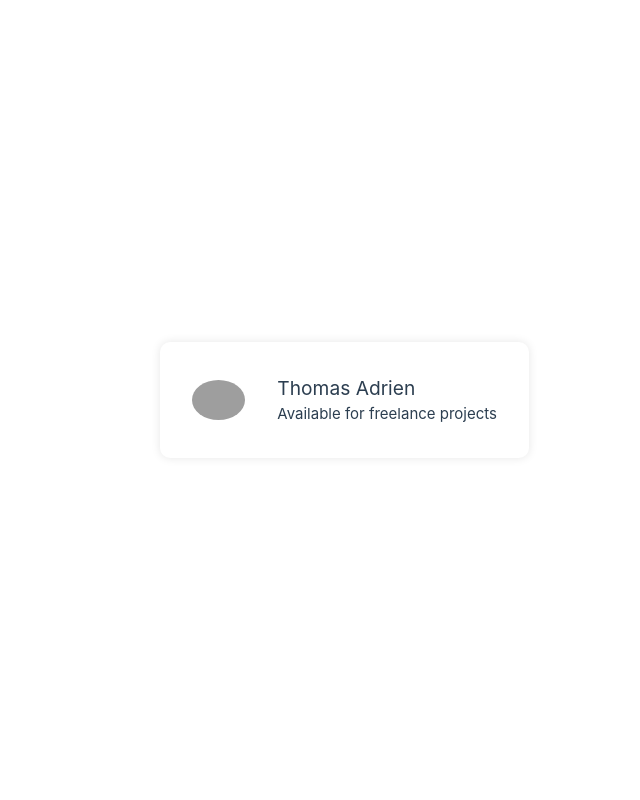
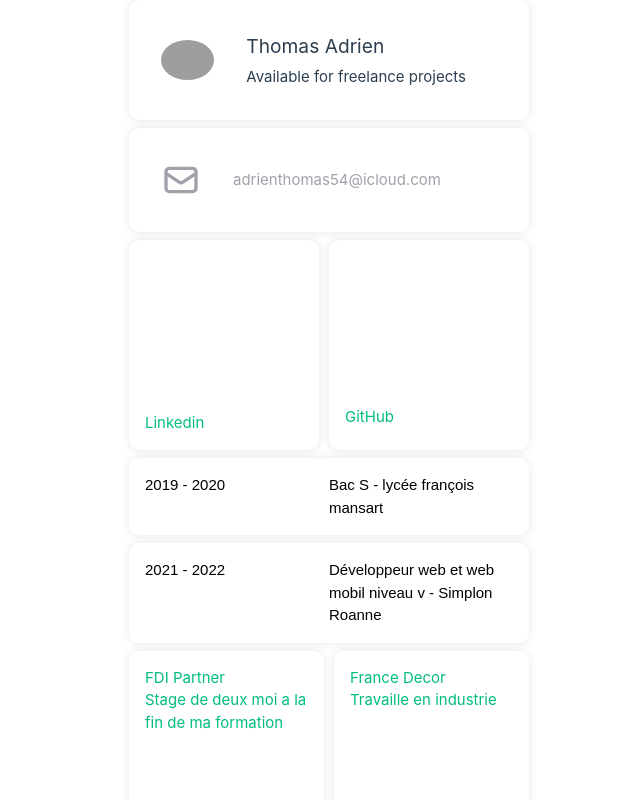
Before and after one commit to Les-Gros-Devs/portfolio-adrien-2023, a Vue app: page / in a window 1280 px wide. Shown: the top 800 px of the page, without its empty margins (111-751 px from the left). Built offline with nearby package versions, Linux system fonts and the light colour scheme; grey boxes are pictures that could not be loaded.

Commit message:
all the cards to place
no style

```diff
--- a/src/App.vue
+++ b/src/App.vue
@@ -1,12 +1,26 @@
 <template>
-    <Card />
+    <div style="height: 100%; max-width:400px;  overflow-x : visible;">
+        <Card />
+        <CardMail />
+        <CardDoubleSocial />
+        <CardSkill />
+        <CardExperience />
+        <CardMemoryGame />
+        <CardScreen />
+    </div>
 </template>
 
 <script>
 import {defineComponent} from "vue";
 import Card from "@/components/Card.vue";
+import CardMail from "./components/CardMail.vue";
+import CardDoubleSocial from "./components/CardDoubleSocial.vue";
+import CardSkill from "./components/CardSkill.vue";
+import CardExperience from "./components/CardExperience.vue";
+import CardMemoryGame from "./components/CardMemoryGame.vue";
+import CardScreen from "./components/CardScreen.vue";
 
 export default defineComponent({
-    components: {Card}
+    components: { Card, CardMail, CardDoubleSocial, CardSkill, CardExperience, CardMemoryGame, CardScreen },
 })
 </script>
--- a/src/assets/main.css
+++ b/src/assets/main.css
@@ -35,3 +35,58 @@ a,
     padding: 0 2rem;
   }
 }
+.card {
+  width: 100%;
+  height: 100%;
+  background-color: #fff;
+  border-radius: 10px;
+  box-shadow: 0 0 10px rgba(0, 0, 0, 0.1);
+  padding: 1rem;
+}
+.column {
+  display: block;
+  columns: 1
+}
+
+@media (min-width: 360px) {
+  .column {
+    display: flex;
+    flex-direction: column;
+    justify-content: space-between;
+    padding: 1rem;
+  }
+  .card {
+    display: flex;
+    justify-content: space-between;
+    width: 100%;
+    max-height: 120px;
+    height: 100%;
+    background-color: #fff;
+    border-radius: 10px;
+    box-shadow: 0 0 10px rgba(0, 0, 0, 0.1);
+    padding: 1rem;
+    justify-content: flex-start
+  }
+  .card-50 {
+    display: flex;
+    width: 50%;
+    height: 100%;
+    background-color: #fff;
+    border-radius: 10px;
+    box-shadow: 0 0 10px rgba(0, 0, 0, 0.1);
+    padding: 1rem;
+    justify-content: flex-start
+  }
+  .card-container {
+    display: flex;
+    flex-wrap: nowrap;
+    justify-content: flex-start;
+    align-items: flex-start;
+    gap: 10px;
+
+  }
+  @media (min-width: 575px) {
+  }
+
+
+ }
--- a/src/components/Card.vue
+++ b/src/components/Card.vue
@@ -1,7 +1,7 @@
 <template>
   <div class="card row">
     <div class="column img-column-pp">
-      <img src="https://encrypted-tbn0.gstatic.com/images?q=tbn:ANd9GcTH_lx0q2AyF1JGCa3cyDHI_DdHvO-XhmvI1Q&usqp=CAU" sizes="40px"  >
+      <img src="https://encrypted-tbn0.gstatic.com/images?q=tbn:ANd9GcTH_lx0q2AyF1JGCa3cyDHI_DdHvO-XhmvI1Q&usqp=CAU" >
     </div>
     <div class="column">
       <div>
@@ -21,23 +21,7 @@
 <style scoped>
 
 /* part av */
-.column {
-    display: flex;
-    flex-direction: column;
-    justify-content: space-between;
-    padding: 1rem;
-}
 
-.card {
-    display: flex;
-    justify-content: space-between;
-    width: 100%;
-    height: 100%;
-    background-color: #fff;
-    border-radius: 10px;
-    box-shadow: 0 0 10px rgba(0, 0, 0, 0.1);
-    padding: 1rem;
-}
 
 .row {
     flex-direction: row;
@@ -45,10 +29,18 @@
 }
 
 img {
+    width: 40px;
+    height: 40px;
+    object-fit: cover;
+    border-radius: 50%;
+}
+@media (min-width: 360px) {
+  img{
     width: 100%;
     height: 40px;
     object-fit: cover;
     border-radius: 50%;
+  }
 }
 
 .img-column-pp {
@@ -60,17 +52,6 @@ h3 {
     text-align: start;
 }
 
-.greetings h1,
-.greetings h3 {
-    text-align: center;
-}
-
-@media (min-width: 1024px) {
-    .greetings h1,
-    .greetings h3 {
-        text-align: left;
-    }
-}
 </style>
 <script>
 export default {
--- /dev/null
+++ b/src/components/CardDoubleSocial.vue
@@ -0,0 +1,74 @@
+
+<template>
+    <div class="card-container my-2">
+        <!-- <div class="column-part my-2"> -->
+            <a class="card-50 row" href="https://www.linkedin.com/in/adrien-thomas-08845b229/" target="_blank">
+              <div class="content">
+                <div class="card-icon">
+                  <svg viewBox="0 0 512 512">
+                    <path d="M186.4 142.4c0 19-15.3 34.5-34.2 34.5 -18.9 0-34.2-15.4-34.2-34.5 0-19 15.3-34.5 34.2-34.5C171.1 107.9 186.4 123.4 186.4 142.4zM181.4 201.3h-57.8V388.1h57.8V201.3zM273.8 201.3h-55.4V388.1h55.4c0 0 0-69.3 0-98 0-26.3 12.1-41.9 35.2-41.9 21.3 0 31.5 15 31.5 41.9 0 26.9 0 98 0 98h57.5c0 0 0-68.2 0-118.3 0-50-28.3-74.2-68-74.2 -39.6 0-56.3 30.9-56.3 30.9v-25.2H273.8z"/>
+                  </svg>
+                </div>
+                <div class="card-body">
+                  <h3>Linkedin</h3>
+
+                </div>
+              </div>
+            </a>
+        <!-- </div>
+        <div  class="column-part my-2"> -->
+            <a class="card-50 row" href="https://github.com/adriennnnn/" target="_blank">
+              <div class="">
+                <svg></svg>
+
+                <h3>GitHub</h3>
+              </div>
+            </a>
+        <!-- </div> -->
+    </div>
+  </template>
+
+
+  <style scoped>
+.content{
+  display: flex;
+}
+path{
+  height: 25px;
+  width: 25px;
+  height: auto;
+  object-fit: cover;
+  object-position: top right;
+}
+a{
+  height: 210px;
+}
+.card-icon{
+  height: auto;
+  object-fit: cover;
+  object-position: top right;
+}
+.card-body{
+  /* padding: 10px;
+  display: flex;
+  flex-direction: column;
+  justify-content: flex-end; */
+  display: flex;
+  justify-content: flex-end;
+  align-items: flex-start;
+  flex-wrap: nowrap;
+  align-content: flex-start;
+  flex-direction: column;
+}
+@media (min-width: 360px) {
+
+
+}
+
+  </style>
+
+<script>
+export default {
+    name: 'CardDoubleSocial',
+}
+</script>
--- /dev/null
+++ b/src/components/CardExperience.vue
@@ -0,0 +1,75 @@
+
+<template>
+    <div class="card-container my-2 flex justify-start">
+        <!-- <div class="column-part my-2"> -->
+            <a class="card-50 row h-card-body"  target="_blank">
+              <div class="content">
+                <div class="">
+                    <h3>FDI Partner</h3>
+                  <p>Stage de deux moi a la fin de ma formation</p>
+
+                </div>
+              </div>
+            </a>
+        <!-- </div>
+        <div  class="column-part my-2"> -->
+            <a class="card-50 row h-card-body" target="_blank">
+              <div class="">
+                <h3>France Decor</h3>
+                <p>Travaille en industrie</p>
+              </div>
+            </a>
+        <!-- </div> -->
+    </div>
+    <div class="card-container my-2 w-full">
+            <a class="card-50 row h-card-body"  target="_blank">
+              <div class="content">
+                <div class="">
+                    <h3>Media 6</h3>
+                  <p>Travaille en industrie</p>
+
+                </div>
+              </div>
+            </a>
+            <div class="grid grid-rows-2 h-card-body w-full">
+                <a class="card-50 row">
+                    Mon CV
+                </a>
+                <a class="card-50 row">
+
+                </a>
+            </div>
+    </div>
+  </template>
+
+
+  <style scoped>
+  .card-50{
+    width: 100%;
+}
+.content{
+  display: flex;
+}
+path{
+  height: 25px;
+  width: 25px;
+  height: auto;
+  object-fit: cover;
+  object-position: top right;
+}
+.h-card-body{
+  height: 210px;
+}
+
+@media (min-width: 360px) {
+
+
+}
+
+  </style>
+
+<script>
+export default {
+    name: 'CardExperience',
+}
+</script>
--- /dev/null
+++ b/src/components/CardMail.vue
@@ -0,0 +1,45 @@
+
+<template>
+    <div class="my-2">
+        <a class="card row" href="mailto:adrienthomas54@icloud.com">
+          <div class="column">
+             <!-- <p>📧</p>  -->
+             <svg fill="none" viewBox="0 0 24 24" stroke="currentColor" width="24" height="24" color="rgb(161, 161, 170)"><path stroke-linecap="round" stroke-linejoin="round" stroke-width="2" d="M3 8l7.89 5.26a2 2 0 002.22 0L21 8M5 19h14a2 2 0 002-2V7a2 2 0 00-2-2H5a2 2 0 00-2 2v10a2 2 0 002 2z"></path></svg>
+          </div>
+          <div class="column">
+            <p>adrienthomas54@icloud.com</p>
+          </div>
+        </a>
+
+    </div>
+  </template>
+
+  <style scoped>
+.column{
+  justify-content: center;
+
+}
+svg{
+  width: 40px;
+  height: 100%;
+  object-fit: cover;
+}
+p{
+  color: rgb(161, 161, 170);
+}
+@media (min-width: 360px) {
+
+  svg{
+    width: 100%;
+    height: 40px;
+    object-fit: cover;
+  }
+}
+
+  </style>
+
+<script>
+export default {
+    name: 'CardMail',
+}
+</script>
--- /dev/null
+++ b/src/components/CardMemoryGame.vue
@@ -0,0 +1,36 @@
+
+<template>
+    <div class="my-2">
+        <a class="card row h-card-body" href="">
+            <p class="flex justify-start flex-col-reverse">Jeux de memoire</p>
+        </a>
+
+    </div>
+  </template>
+
+  <style scoped>
+.column{
+  justify-content: center;
+}
+.h-card-body{
+  height: 210px;
+}
+a{
+    background-image: none;
+}
+
+p{
+  color: rgb(161, 161, 170);
+}
+@media (min-width: 360px) {
+
+}
+
+
+  </style>
+
+<script>
+export default {
+    name: 'CardMemoryGame',
+}
+</script>
--- /dev/null
+++ b/src/components/CardScreen.vue
@@ -0,0 +1,53 @@
+
+<template>
+    <div class="card-container my-2 w-full">
+            <a class="card-50 row h-card-body"  target="_blank">
+              <div class="content">
+                <div class="">
+                    <h3>screen 1</h3>
+
+                </div>
+              </div>
+            </a>
+            <div class="grid grid-rows-2 h-card-body w-full">
+                <a class="card-50 row mb-2 ">
+                    screen 2
+                </a>
+                <a class="card-50 row mt-2 ">
+                    screen 3
+                </a>
+            </div>
+    </div>
+  </template>
+
+
+  <style scoped>
+.card-50{
+    width: 100%;
+}
+.content{
+  display: flex;
+}
+path{
+  height: 25px;
+  width: 25px;
+  height: auto;
+  object-fit: cover;
+  object-position: top right;
+}
+.h-card-body{
+  height: 520px;
+}
+
+@media (min-width: 360px) {
+
+
+}
+
+  </style>
+
+<script>
+export default {
+    name: 'CardScreen',
+}
+</script>
--- /dev/null
+++ b/src/components/CardSkill.vue
@@ -0,0 +1,55 @@
+
+<template>
+    <div class="my-2">
+        <a class="card row">
+          <div class="grid grid-cols-2 block justify-center	">
+            <div class="cols-span-1">
+               <p>2019 - 2020</p>
+            </div>
+            <div class="cols-span-1">
+              <p>Bac S - lycée françois mansart</p>
+            </div>
+          </div>
+        </a>
+
+    </div>
+    <div class="my-2">
+        <a class="card row ">
+          <div class="grid grid-cols-2 flex justify-center	">
+            <div class="cols-span-1">
+               <p>2021 - 2022</p>
+            </div>
+            <div class="cols-span-1">
+              <p>Développeur web et web mobil niveau v - Simplon Roanne</p>
+            </div>
+          </div>
+        </a>
+
+    </div>
+  </template>
+
+  <style scoped>
+.column{
+  justify-content: center;
+}
+
+p{
+  color: rgb(0, 0, 0);
+  font-family: Arial, Helvetica, sans-serif;
+}
+@media (min-width: 360px) {
+
+  svg{
+    width: 100%;
+    height: 40px;
+    object-fit: cover;
+  }
+}
+
+  </style>
+
+<script>
+export default {
+    name: 'CardSkill',
+}
+</script>
```
